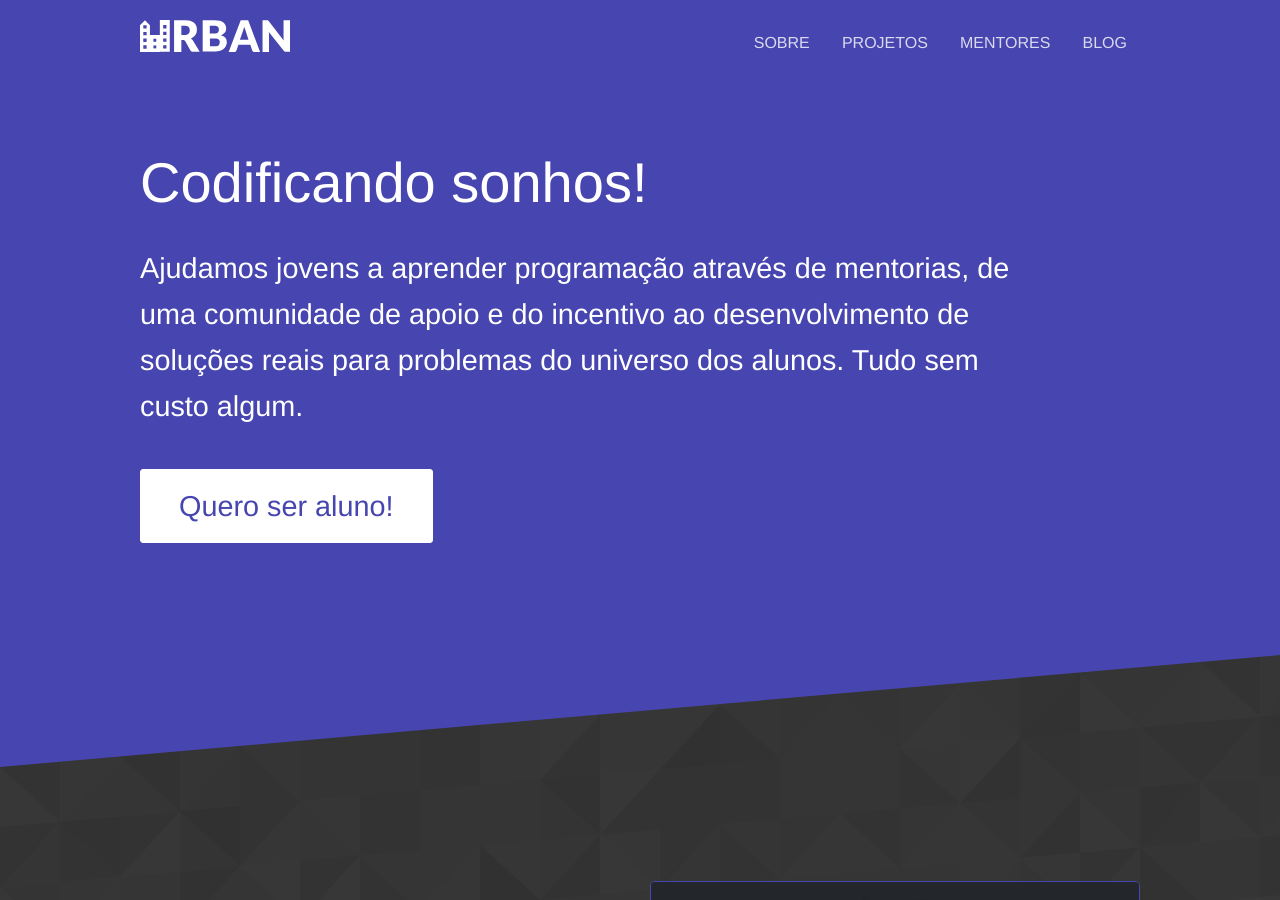
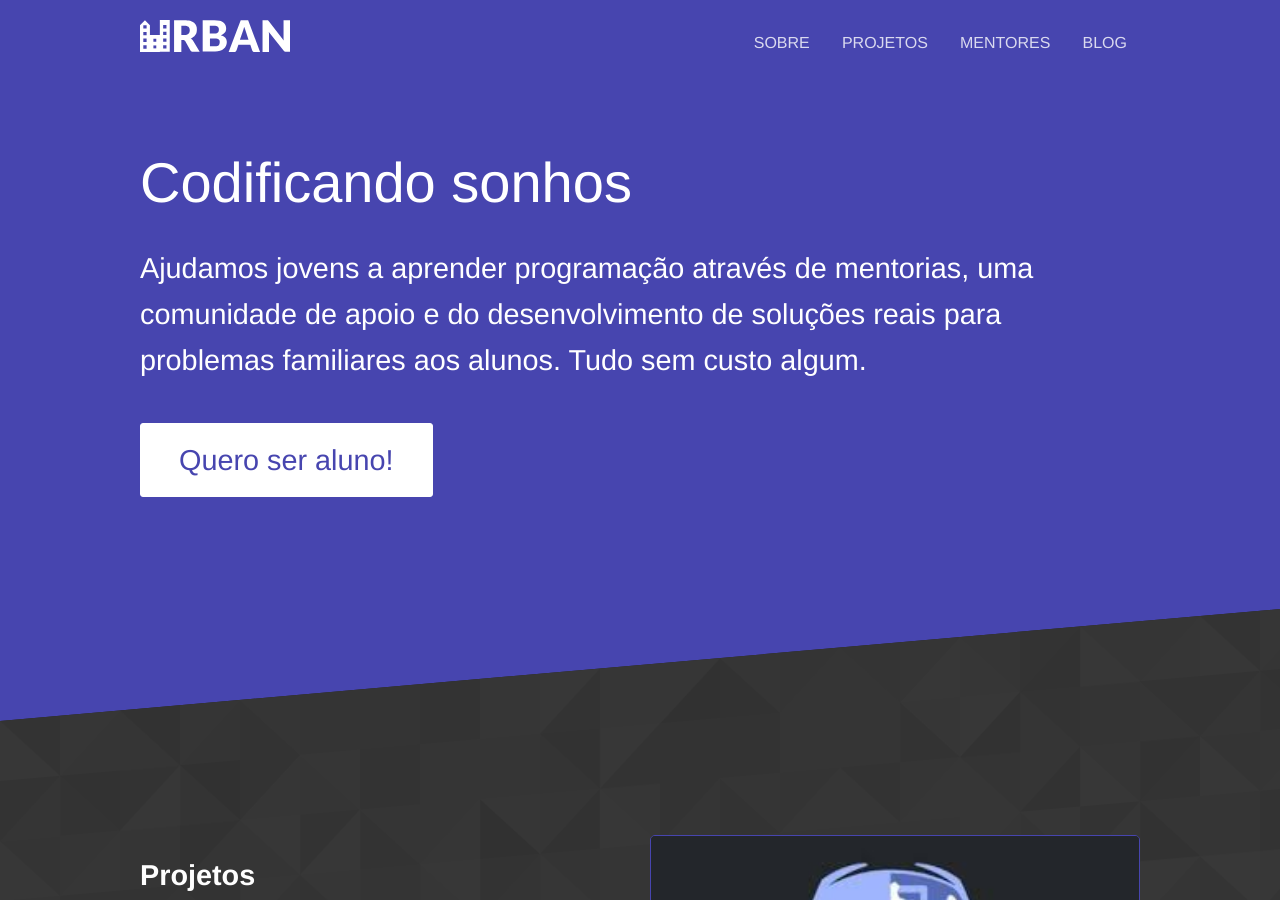
Before and after one commit to codaqui/codaqui.github.io, a Jekyll site: the page built from index.html, in a window 1280 px wide and 900 px high. Built offline with Jekyll 4.4.1, drawn with Linux system fonts in a browser that asks for light colours; nearby versions of some CDN libraries.

Commit message:
Update index.html

```diff
--- a/index.html
+++ b/index.html
@@ -4,8 +4,8 @@
 
 <section class="hero diagonal">
 	<div class="container">
-		<h2 class="editable">Codificando sonhos!</h2>
-		<p class="subtext editable">Ajudamos jovens a aprender programação através de mentorias, de uma comunidade de apoio e do incentivo ao desenvolvimento de soluções reais para problemas do universo dos alunos. Tudo sem custo algum.</p>
+		<h2 class="editable">Codificando sonhos</h2>
+		<p class="subtext editable">Ajudamos jovens a aprender programação através de mentorias, uma comunidade de apoio e do desenvolvimento de soluções reais para problemas familiares aos alunos. Tudo sem custo algum.</p>
 		<p><a class="button alt" href="{{ site.baseurl }}/contact/">Quero ser aluno!</a></p>
 	</div>
 </section>
```
